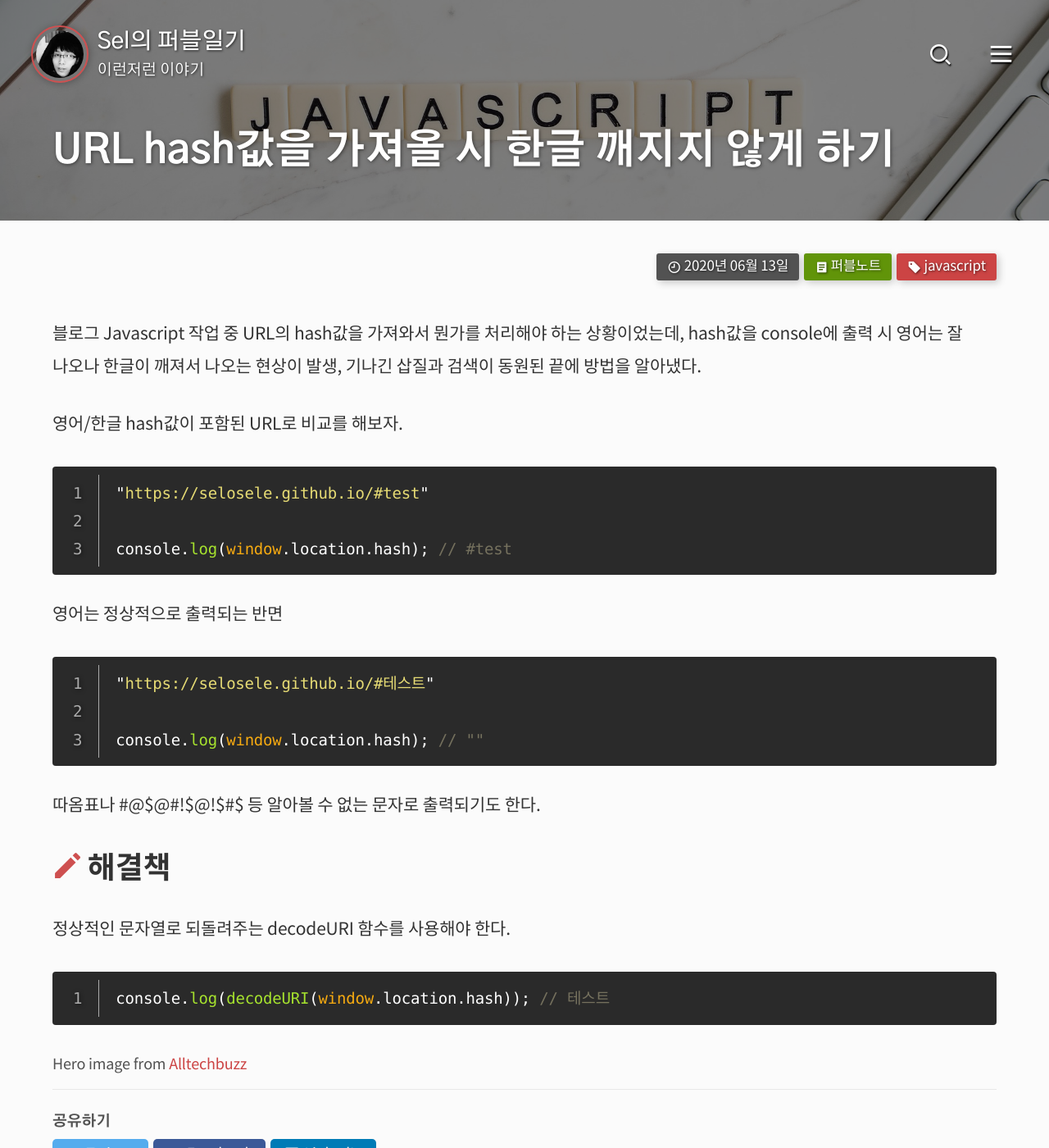
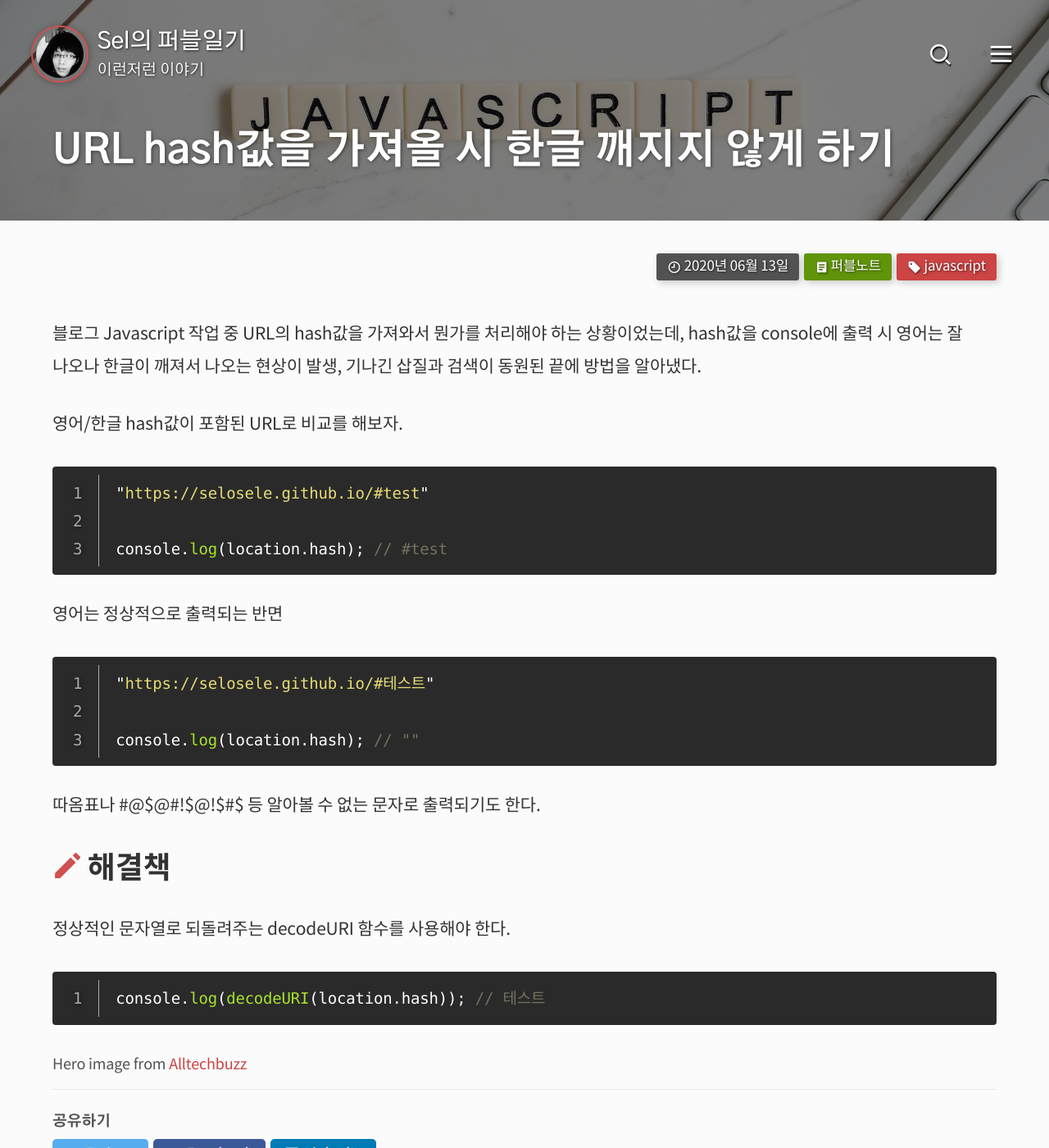
Before and after one commit to selosele/selosele.github.io, a Jekyll site: the page built from _posts/2020-06-13-hash-encoding.md, in a window 1280 px wide and 1400 px high. Shown: the whole window at 82% size. Built offline with Jekyll 4.4.1, drawn with Linux system fonts in a browser that asks for light colours; cached includes are drawn as plain includes; comment, search, counter and statistics services are not loaded.

Commit message:
포스트 수정

````diff
--- a/_posts/2020-06-13-hash-encoding.md
+++ b/_posts/2020-06-13-hash-encoding.md
@@ -22,7 +22,7 @@ tags:
 ```javascript
 "https://selosele.github.io/#test"
 
-console.log(window.location.hash); // #test
+console.log(location.hash); // #test
 ```
 
 영어는 정상적으로 출력되는 반면
@@ -31,7 +31,7 @@ console.log(window.location.hash); // #test
 ```javascript
 "https://selosele.github.io/#테스트"
 
-console.log(window.location.hash); // ""
+console.log(location.hash); // ""
 ```
 
 따옴표나 #@$@#!$@!$#$ 등 알아볼 수 없는 문자로 출력되기도 한다.
@@ -42,5 +42,5 @@ console.log(window.location.hash); // ""
 
 {:.has--label}
 ```javascript
-console.log(decodeURI(window.location.hash)); // 테스트
+console.log(decodeURI(location.hash)); // 테스트
 ```
````
Also changed, not shown: _posts/2020-07-14-js-pixel-to-rem.md (+1 -1 lines), _posts/2020-07-30-prevent-form-submit-when-press-enter.md (+1 -1 lines).
